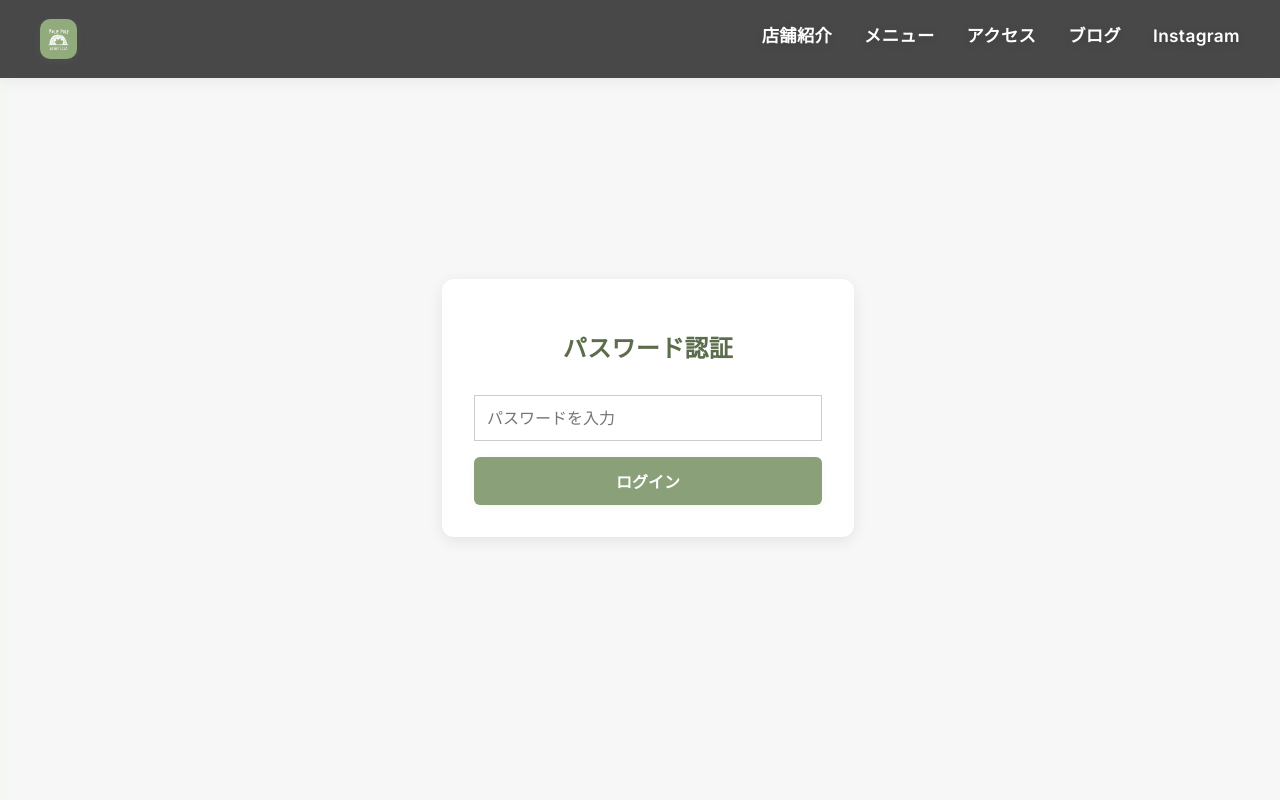
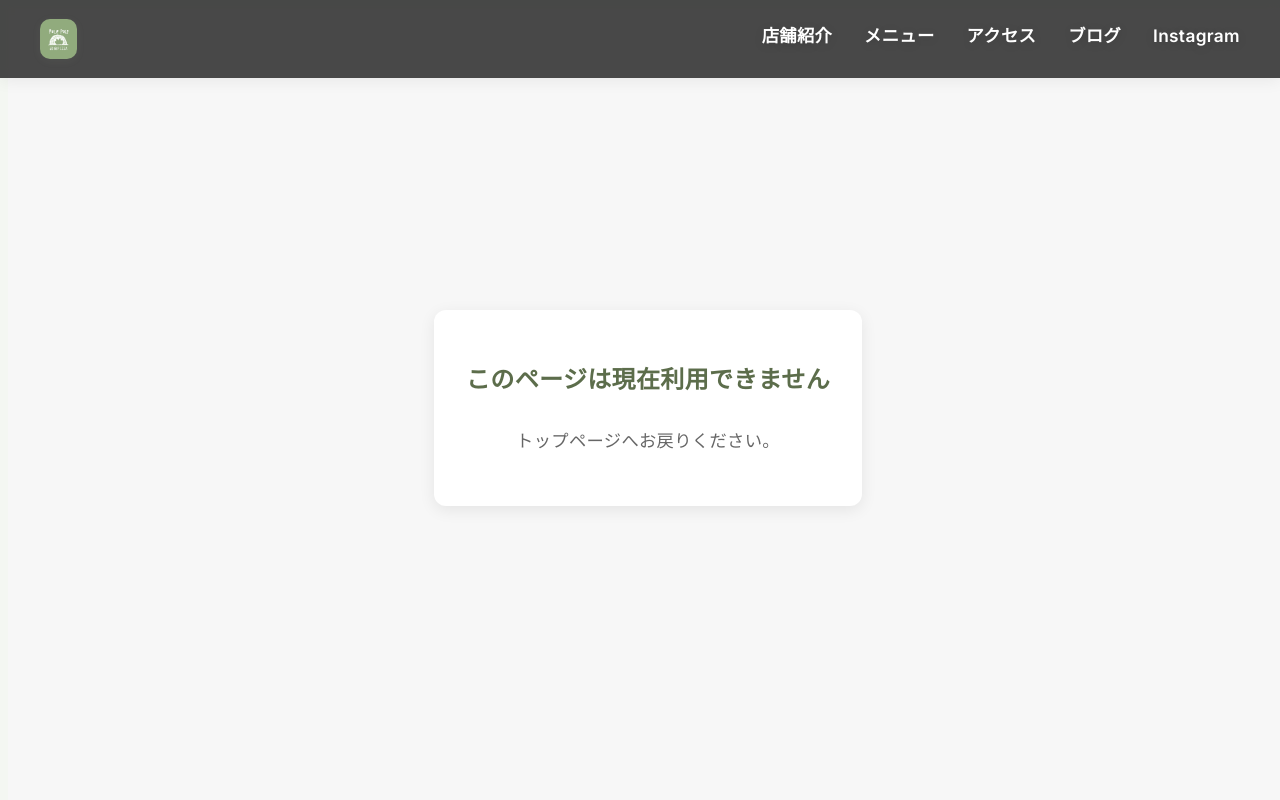
Before and after one commit to nagahiro-fujiwara/pizza-polepole, a Next.js app: page /password in a window 1280 px wide. Shown: the top 800 px of the page. Built offline with nearby package versions, Linux system fonts and the light colour scheme; a web font is replaced by a local one.

Commit message:
[fix] 修正

```diff
--- a/middleware.ts
+++ b/middleware.ts
@@ -3,9 +3,3 @@ import { NextRequest, NextResponse } from 'next/server';
 export function middleware(req: NextRequest) {
   return NextResponse.next();
 }
-
-export const config = {
-  matcher: [
-    '/((?!_next|api|favicon|images|password).*)',
-  ],
-};
--- a/src/app/password/page.tsx
+++ b/src/app/password/page.tsx
@@ -1,38 +1,12 @@
 "use client";
-import { useState } from "react";
-import { useRouter } from "next/navigation";
 
 export default function PasswordPage() {
-  const [input, setInput] = useState("");
-  const [error, setError] = useState("");
-  const router = useRouter();
-
-  const handleSubmit = (e: React.FormEvent) => {
-    e.preventDefault();
-    if (input === "polepole2025") {
-      document.cookie = `polepole_auth=${input}; path=/; max-age=86400`;
-      window.location.reload(); // 強制リロードでcookieをmiddlewareに即反映
-    } else {
-      setError("パスワードが違います");
-    }
-  };
-
   return (
     <div style={{ minHeight: "100vh", display: "flex", alignItems: "center", justifyContent: "center", background: "#f7f7f7" }}>
-      <form onSubmit={handleSubmit} style={{ background: "#fff", borderRadius: 12, boxShadow: "0 4px 16px rgba(0,0,0,0.08)", padding: 32, minWidth: 320, textAlign: "center" }}>
-        <h1 style={{ fontSize: "1.5rem", marginBottom: 24 }}>パスワード認証</h1>
-        <input
-          type="password"
-          value={input}
-          onChange={e => setInput(e.target.value)}
-          placeholder="パスワードを入力"
-          style={{ width: "100%", padding: 12, borderRadius: 6, border: "1px solid #ccc", marginBottom: 16, fontSize: "1rem" }}
-        />
-        <button type="submit" style={{ width: "100%", padding: 12, borderRadius: 6, background: "#8aa079", color: "#fff", fontWeight: 700, fontSize: "1rem", border: "none", cursor: "pointer" }}>
-          ログイン
-        </button>
-        {error && <div style={{ color: "#c00", marginTop: 16 }}>{error}</div>}
-      </form>
+      <div style={{ background: "#fff", borderRadius: 12, boxShadow: "0 4px 16px rgba(0,0,0,0.08)", padding: 32, minWidth: 320, textAlign: "center" }}>
+        <h1 style={{ fontSize: "1.5rem", marginBottom: 24 }}>このページは現在利用できません</h1>
+        <p style={{ color: "#666" }}>トップページへお戻りください。</p>
+      </div>
     </div>
   );
 }
```
